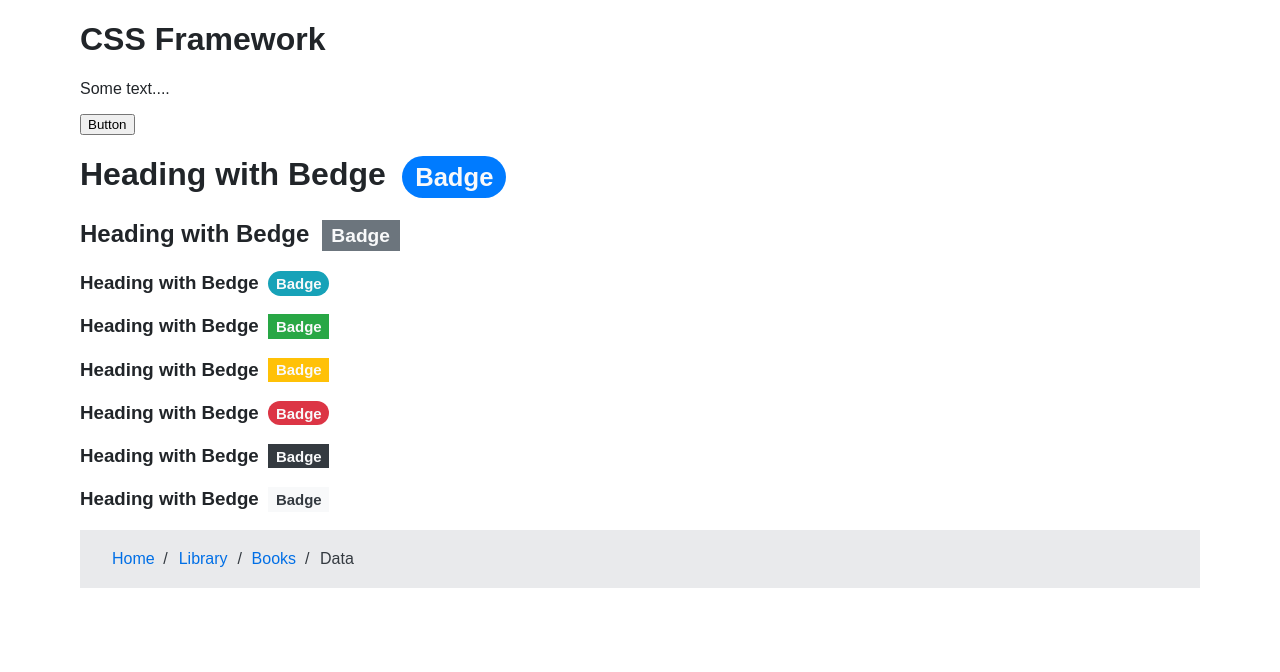
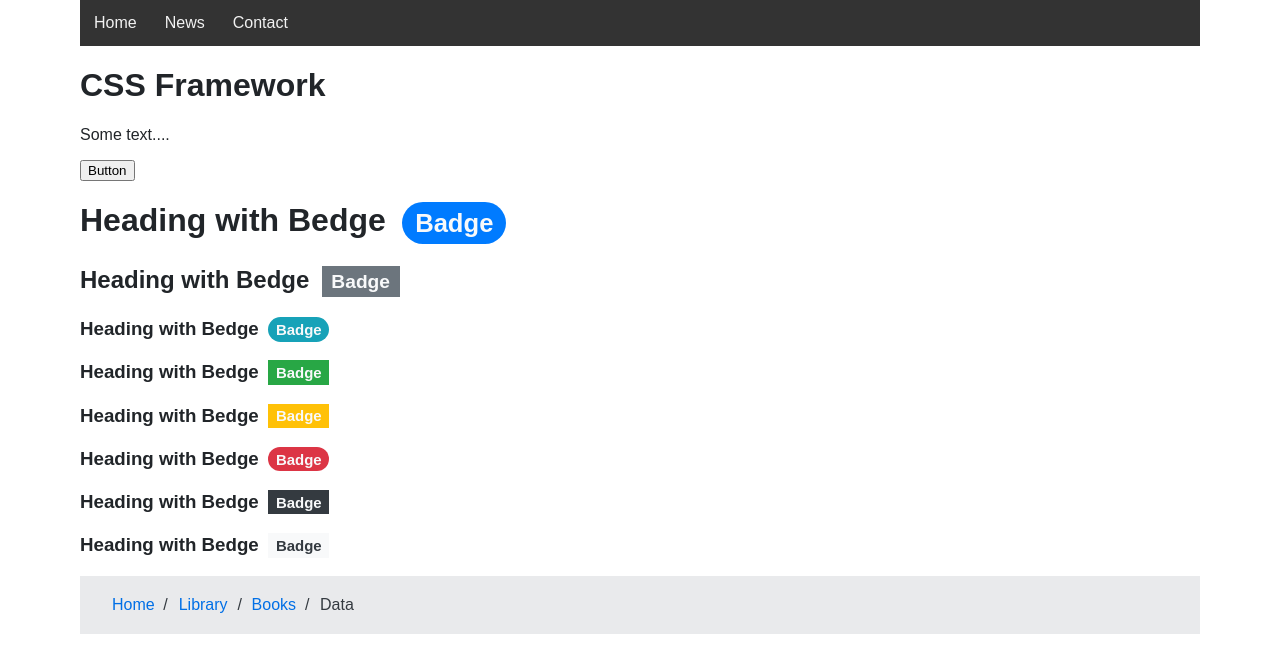
Before and after one commit to harshPPatel/css-framework, a website built with Parcel: page src/index.html in a window 1280 px wide. Built offline with nearby package versions, Linux system fonts and the light colour scheme.

Commit message:
Fixed placement of button. Added navbar.

```diff
--- a/src/index.html
+++ b/src/index.html
@@ -10,11 +10,18 @@
 </head>
 
 <body>
+  <div id="navbar">
+    <a href="#home">Home</a>
+    <a href="#news">News</a>
+    <a href="#contact">Contact</a>
+  </div>
+
   <div id="customcard">
     <h1>CSS Framework</h1>
   </div>
   <p id="text-area">Some text....</p>
   <button id='ok-button'>Button</button>
+
   <!-- Badges -->
   <h1>
     Heading with Bedge
--- a/src/js/alert.js
+++ b/src/js/alert.js
@@ -1,9 +1,8 @@
 let textArea = document.getElementById('text-area');
 let okButton = document.getElementById('ok-button');
-let paragraph = document.getElementById('text-area');
+
+textArea.style.display = 'block';
 
 okButton.addEventListener('click', function() {
-    textArea.innerText = 'Button clicked!';
+    textArea.style.display = 'none';
 });
-
-//console.log('hello from alert.js');
--- a/src/js/app.js
+++ b/src/js/app.js
@@ -1 +1,20 @@
-console.log('Hello World');
+import './alert';
+
+// When the user scrolls the page, execute myFunction
+window.onscroll = function() {myFunction()};
+
+// Get the navbar
+var navbar = document.getElementById("navbar");
+
+// Get the offset position of the navbar
+var sticky = navbar.offsetTop;
+
+// Add the sticky class to the navbar when you reach its scroll position. Remove "sticky" when you leave the scroll position
+function myFunction() {
+  if (window.pageYOffset >= sticky) {
+    navbar.classList.add("sticky")
+  } else {
+    navbar.classList.remove("sticky");
+  }
+}
+//console.log('Hello World');
--- a/src/scss/alert.scss
+++ b/src/scss/alert.scss
@@ -1 +1 @@
-// File or Alert Styles
+//@import '../js/alert.js';
--- a/src/scss/app.scss
+++ b/src/scss/app.scss
@@ -15,3 +15,37 @@ body {
   font-family: sans-serif;
   color: $text-color;
 }
+
+
+/* Style the navbar */
+#navbar {
+  overflow: hidden;
+  background-color: #333;
+}
+
+/* Navbar links */
+#navbar a {
+  float: left;
+  display: block;
+  color: #f2f2f2;
+  text-align: center;
+  padding: 14px;
+  text-decoration: none;
+}
+
+/* Page content */
+.content {
+  padding: 16px;
+}
+
+/* The sticky class is added to the navbar with JS when it reaches its scroll position */
+.sticky {
+  position: fixed;
+  top: 0;
+  width: 100%;
+}
+
+/* Add some top padding to the page content to prevent sudden quick movement (as the navigation bar gets a new position at the top of the page (position:fixed and top:0) */
+.sticky + .content {
+  padding-top: 60px;
+}
```
